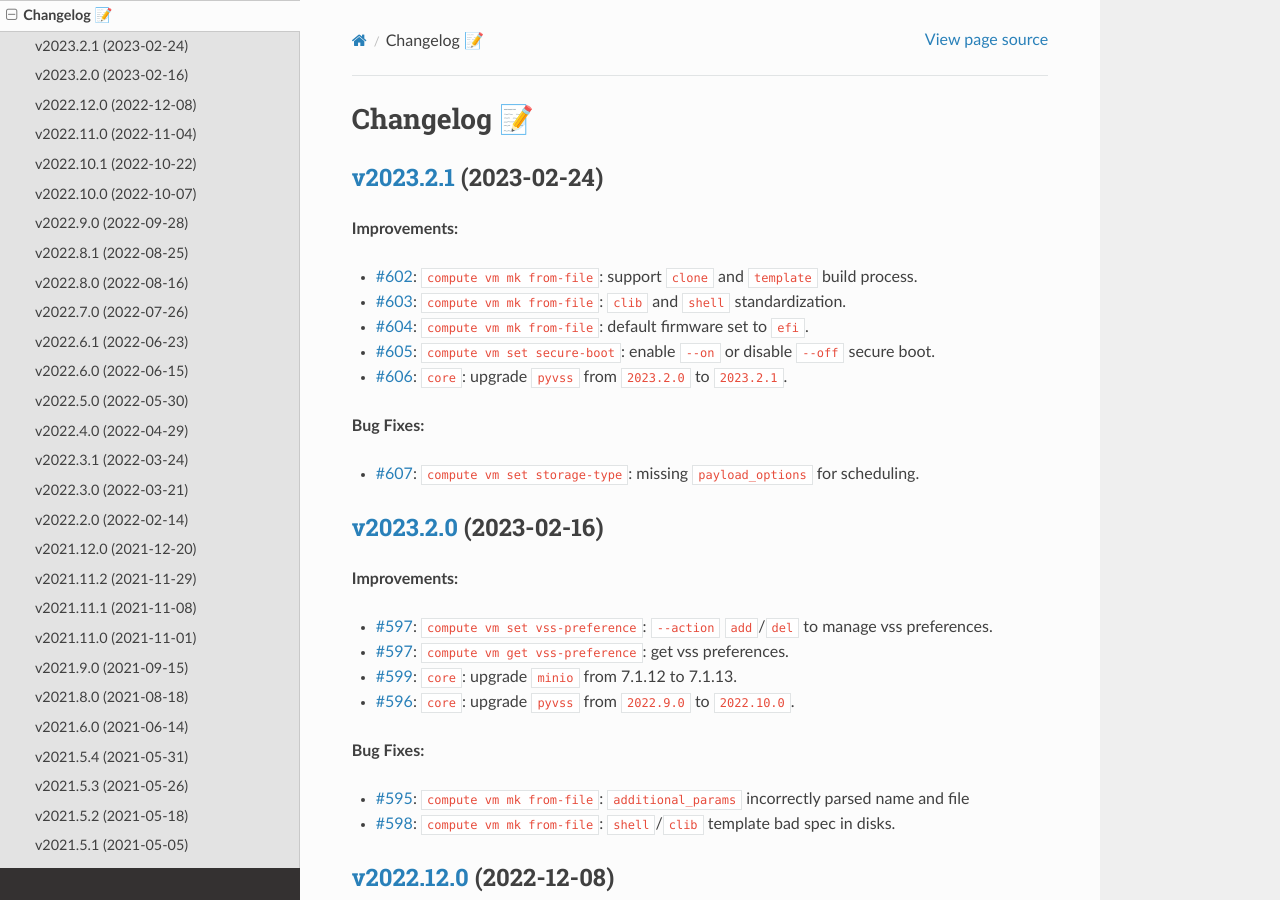
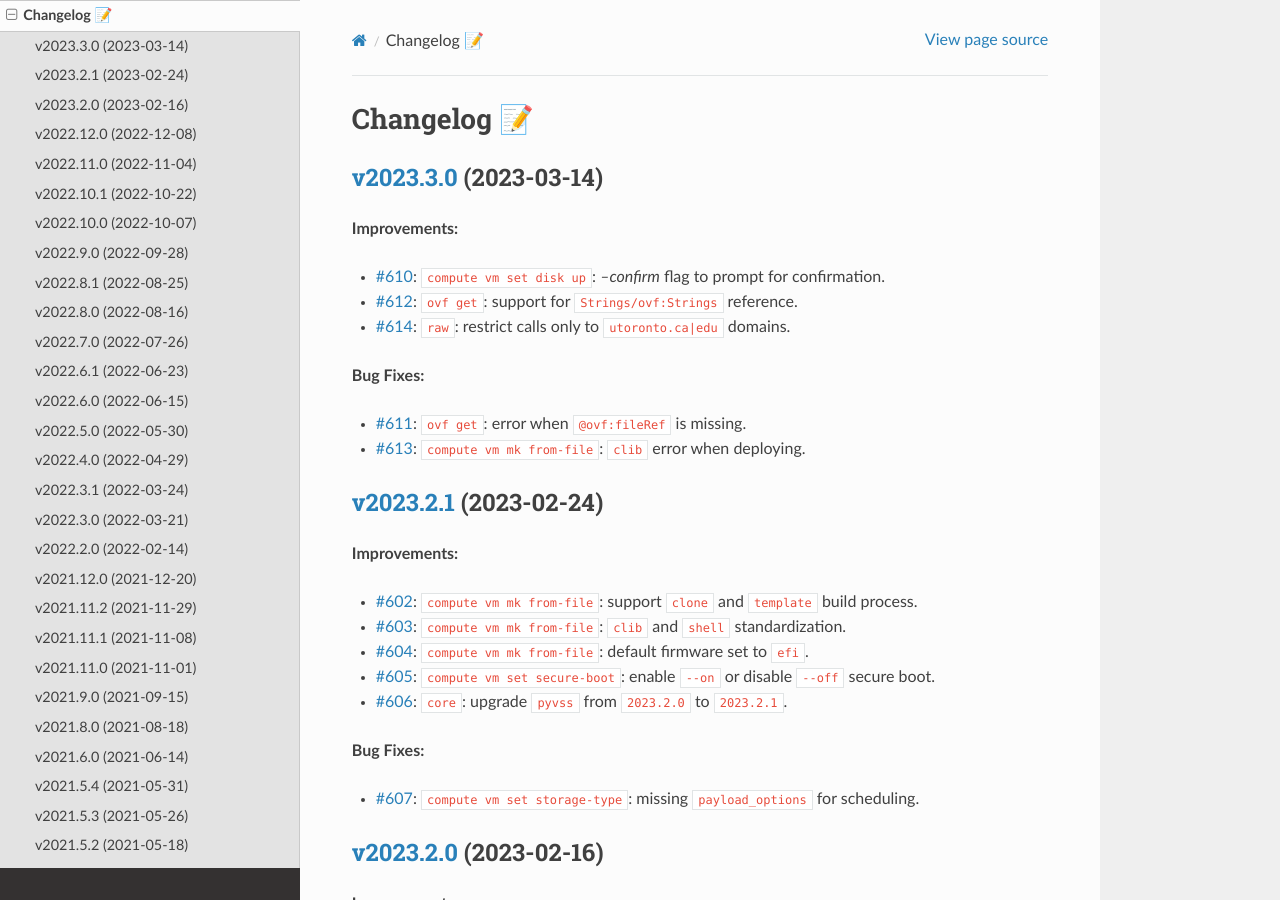
Before and after one commit to EIS-ITS/vss-cli, a Sphinx documentation site: the page built from docs/changelog.rst, in a window 1280 px wide and 900 px high. Built offline with Sphinx 7.4.7 and the Read the Docs theme 2.0.0, drawn with Linux system fonts in a browser that asks for light colours; the version number could not be read and is left out.

Commit message:
Issue #615: 🎉Version release v2023.3.0 - fixes #615

```diff
--- a/docs/changelog.rst
+++ b/docs/changelog.rst
@@ -1,5 +1,20 @@
 Changelog 📝
 ============
+
+`v2023.3.0 <https://gitlab-ee.eis.utoronto.ca/vss/vss-cli/tags/v2023.3.0>`_ (2023-03-14)
+------------------------------------------------------------------------------------------
+
+**Improvements:**
+
+- `#610 <https://gitlab-ee.eis.utoronto.ca/vss/vss-cli/issues/610>`_: ``compute vm set disk up``: `--confirm` flag to prompt for confirmation.
+- `#612 <https://gitlab-ee.eis.utoronto.ca/vss/vss-cli/issues/612>`_: ``ovf get``: support for ``Strings/ovf:Strings`` reference.
+- `#614 <https://gitlab-ee.eis.utoronto.ca/vss/vss-cli/issues/614>`_: ``raw``: restrict calls only to ``utoronto.ca|edu`` domains.
+
+**Bug Fixes:**
+
+- `#611 <https://gitlab-ee.eis.utoronto.ca/vss/vss-cli/issues/611>`_: ``ovf get``: error when ``@ovf:fileRef`` is missing.
+- `#613 <https://gitlab-ee.eis.utoronto.ca/vss/vss-cli/issues/613>`_: ``compute vm mk from-file``: ``clib`` error when deploying.
+
 
 `v2023.2.1 <https://gitlab-ee.eis.utoronto.ca/vss/vss-cli/tags/v2023.2.1>`_ (2023-02-24)
 ------------------------------------------------------------------------------------------
```
Also changed, not shown: CHANGELOG.md (+14 -0 lines), .bumpversion.cfg, 7 other files.
